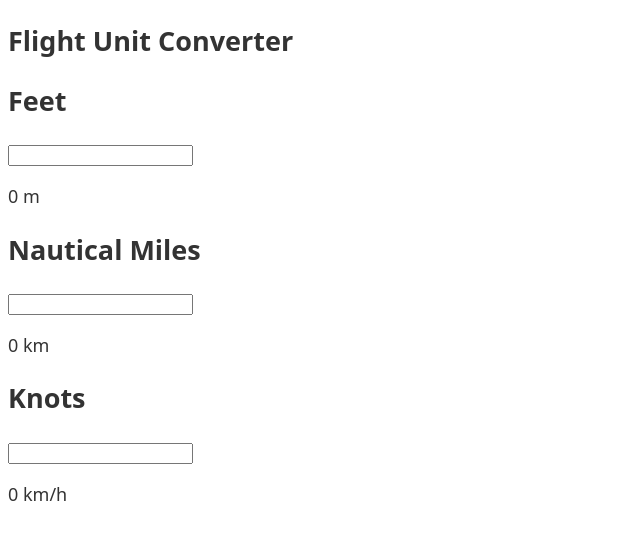
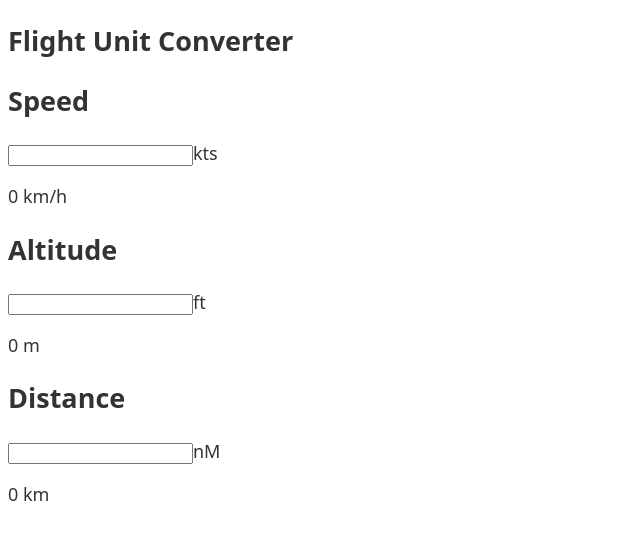
Before and after one commit to tamaskovacs0408/flight-unit-converter, a React (Vite) app: page / in a window 1280 px wide. Shown: the top 540 px of the page, without its empty margins (0-640 px from the left). Built offline with nearby package versions, Linux system fonts and the light colour scheme.

Commit message:
update Converter and ConverterWrapper components to include 'name' prop for improved accessibility and clarity

```diff
--- a/src/components/Converter.tsx
+++ b/src/components/Converter.tsx
@@ -2,12 +2,13 @@ import useConverter from "../hooks/useConverter";
 
 interface ConverterProps {
   title: string;
+  name: string;
   baseUnit: string;
   transformedUnit: string;
   fn: (value: number) => number;
 }
 
-function Converter({ title, baseUnit, transformedUnit, fn }: ConverterProps) {
+function Converter({ title, name, baseUnit, transformedUnit, fn }: ConverterProps) {
   const { setUnit, convertedUnit } = useConverter(fn);
 
   return (
@@ -17,9 +18,10 @@ function Converter({ title, baseUnit, transformedUnit, fn }: ConverterProps) {
         <input
           type='number'
           id={baseUnit}
-          name={baseUnit}
+          name={name}
           onChange={e => setUnit(Number(e.target.value))}
         />
+        {baseUnit}
       </label>
       <p>
         {convertedUnit} {transformedUnit}
--- a/src/components/ConverterWrapper.tsx
+++ b/src/components/ConverterWrapper.tsx
@@ -11,22 +11,25 @@ function ConverterWrapper() {
       <h1>Flight Unit Converter</h1>
       <div>
         <Converter
-          title='Feet'
-          baseUnit='feet'
+          title='Speed'
+          name="knots"
+          baseUnit='kts'
+          transformedUnit='km/h'
+          fn={speedConverter}
+        />
+        <Converter
+          title='Altitude'
+          name="feet"
+          baseUnit='ft'
           transformedUnit='m'
           fn={altitudeConverter}
         />
         <Converter
-          title='Nautical Miles'
-          baseUnit='nauticalMiles'
+          title='Distance'
+          name="nauticalMiles"
+          baseUnit='nM'
           transformedUnit='km'
           fn={distanceConverter}
-        />
-        <Converter
-          title='Knots'
-          baseUnit='knots'
-          transformedUnit='km/h'
-          fn={speedConverter}
         />
       </div>
     </section>
```
